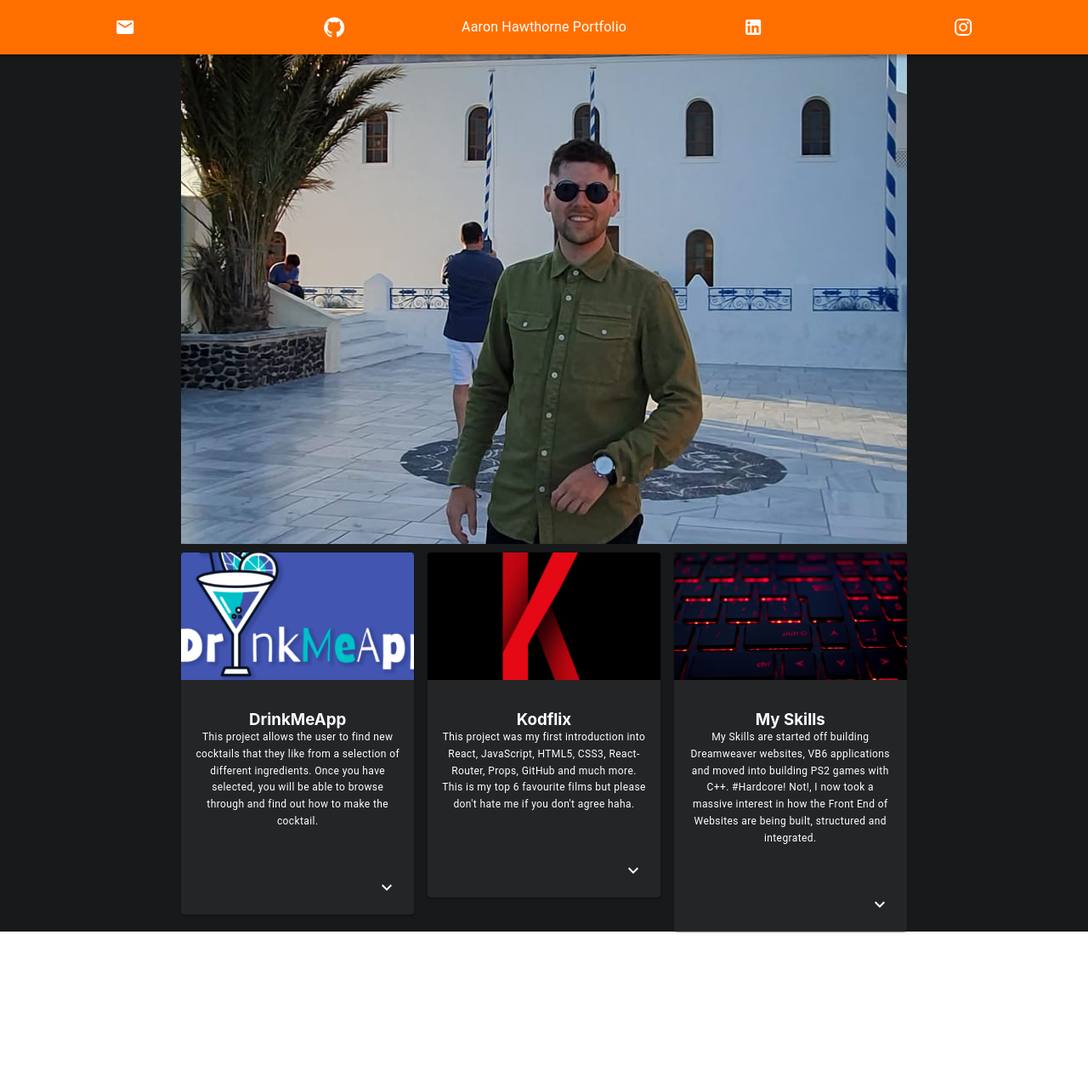
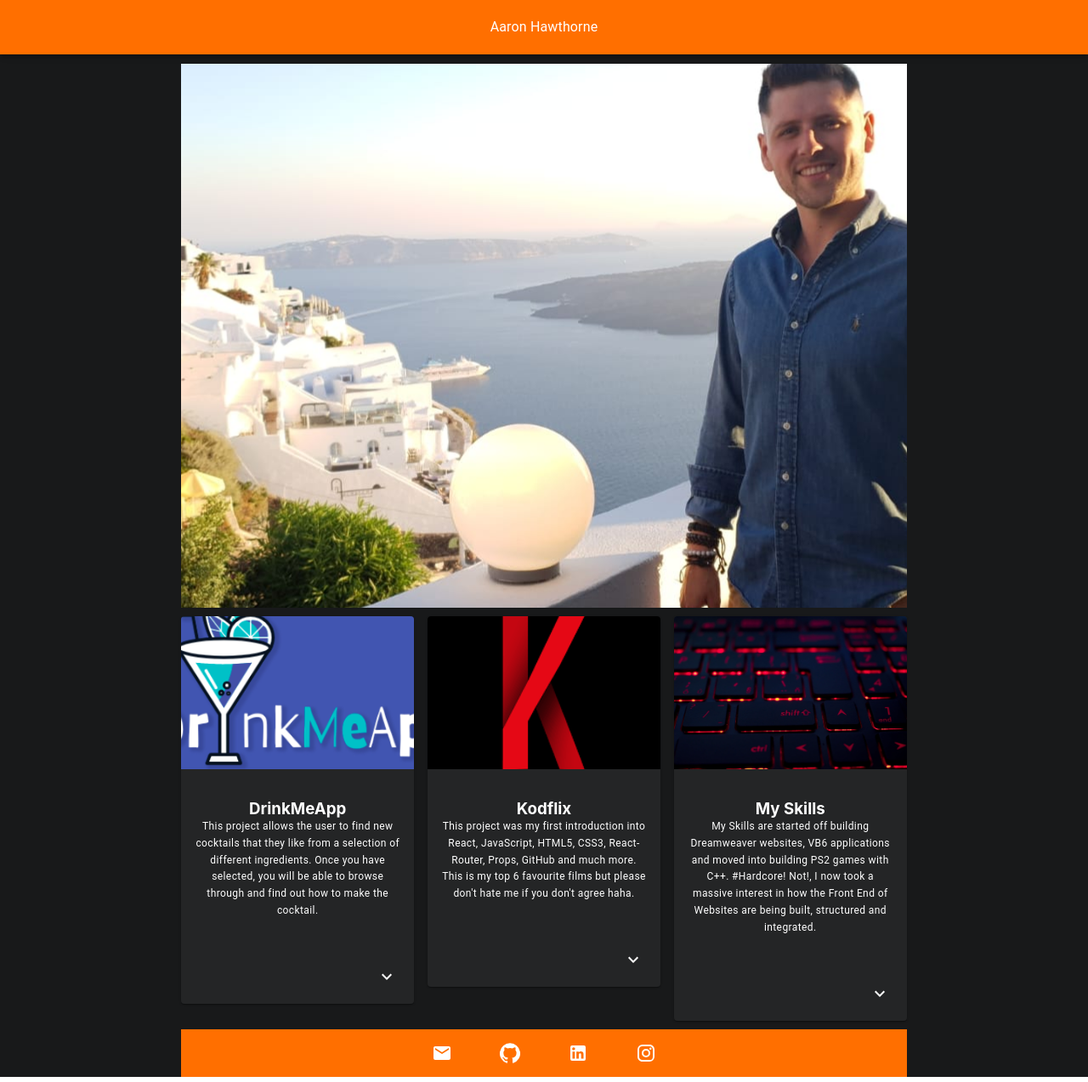
Before and after one commit to Awthor/AaronHawthorne, a React (Create React App) app: page / in a window 1280 px wide. Shown: the whole page at 85% size. Before the commit the page ends 1104 px from the top, so only its background shows below. Built offline with nearby package versions, Linux system fonts and the light colour scheme.

Commit message:
adding in social media and new picture

```diff
--- a/src/App.js
+++ b/src/App.js
@@ -5,6 +5,7 @@ import Content from "./Components/Content/Content";
 import me from './Components/Images/Me.jpg';
 import Team from "./Components/Team/Team.js";
 import "./App.css";
+import LabelBottomNavigation from "./Components/Footer/Footer"
 import Container from '@material-ui/core/Container';
 
 
@@ -19,6 +20,7 @@ const App = () => {
         <Grid item xs={12} sm={8}>
         <Team />
         <Content />
+        <LabelBottomNavigation />
         </Grid>
         <Grid item xs={false} sm={2} />
       </Grid>
--- a/src/Components/Card/Card.js
+++ b/src/Components/Card/Card.js
@@ -13,6 +13,7 @@ import EmailIcon from '@material-ui/icons/Email';
 const useStyles = makeStyles((theme) => ({
   root: {
     marginTop: 10,
+    marginBottom: 10,
   },
   media: {
     height: 140,
@@ -43,7 +44,7 @@ const MyCard = props => {
       <a href={externalUrl} target="_blank" rel="noopener noreferrer">
       <CardMedia
         className={classes.media}
-        style={{ height: "150px" }}
+        style={{ height: "180px" }}
         image={imageUrl}
 
         /></a>
--- /dev/null
+++ b/src/Components/Footer/Footer.js
@@ -0,0 +1,30 @@
+import React from 'react';
+import { makeStyles } from '@material-ui/core/styles';
+import BottomNavigation from '@material-ui/core/BottomNavigation';
+import BottomNavigationAction from '@material-ui/core/BottomNavigationAction';
+import EmailIcon from '@material-ui/icons/Email';
+import GitHubIcon from '@material-ui/icons/GitHub';
+import LinkedInIcon from '@material-ui/icons/LinkedIn';
+import InstagramIcon from '@material-ui/icons/Instagram';
+
+const useStyles = makeStyles({
+  typographyStyle2: {
+    color: '#fff'
+}});
+
+export default function LabelBottomNavigation() {
+  const classes = useStyles();
+
+  return (
+    <BottomNavigation item xs={12} sm={4} width="100%" display="flex" style={ {background: '#ff6f00' }}>
+    <a href={`mailto:aaronhawthorne12345@gmail.com`} target="_blank" rel="noopener noreferrer">
+         <BottomNavigationAction label="Email Me" value="recents" icon={<EmailIcon className={classes.typographyStyle2} />} /></a>
+    <a href='https://github.com/Awthor' target="_blank" rel="noopener noreferrer">
+      <BottomNavigationAction label="GitHub" value="favorites" icon={<GitHubIcon className={classes.typographyStyle2} />} /></a>
+    <a href='https://www.linkedin.com/in/aaronhawthorneproptech/' target="_blank" rel="noopener noreferrer">
+      <BottomNavigationAction label="LinkedIn" value="nearby" icon={<LinkedInIcon className={classes.typographyStyle2}/>} /></a>
+    <a href='https://www.instagram.com/aaronhawthorne_/' target="_blank" rel="noopener noreferrer">
+      <BottomNavigationAction label="Instagram" value="folder" icon={<InstagramIcon className={classes.typographyStyle2} />} /></a>
+    </BottomNavigation>
+  );
+  }
--- a/src/Components/Header/Header.js
+++ b/src/Components/Header/Header.js
@@ -7,35 +7,31 @@ import GitHubIcon from '@material-ui/icons/GitHub';
 import LinkedInIcon from '@material-ui/icons/LinkedIn';
 import InstagramIcon from '@material-ui/icons/Instagram';
 import { createMuiTheme } from '@material-ui/core/styles';
+import signature from '../Images/signature.jpeg';
+import Me from '../Images/Me.jpg';
 
 const useStyles = makeStyles(() => ({
   typographyStyles: {
-    flex: 1,
-    color : '#353535'
+    color : '#353535',
   },
   typographyStyle2: {
     flex: 1,
     color: '#fff'
   },
-  iconStyles: {
-    position: 'relative',
-    flexGrow: 1,
-    marginRight: 1,
+  appBar: {
+    top: 'auto',
+    bottom: 0,
   },
-  }));
+}));
 
 const Header = () => {
   const classes = useStyles();
   return (
-    <AppBar position="fixed"style={{ background: '#ff6f00' }}>
+    <AppBar position="fixed" style={{ background: '#ff6f00' }}>
       <Toolbar>
-      <EmailIcon className={classes.typographyStyle2} />
-      <GitHubIcon className={classes.typographyStyle2} />
         <Typography className={classes.typographyStyle2}>
-          Aaron Hawthorne Portfolio
+        Aaron Hawthorne
         </Typography>
-        <LinkedInIcon className={classes.typographyStyle2} />
-        <InstagramIcon className={classes.typographyStyle2} />
       </Toolbar>
     </AppBar>
 
--- a/src/Components/Team/Team.css
+++ b/src/Components/Team/Team.css
@@ -14,11 +14,12 @@
   }
 
   .Team {
-    background-color: #fff;
-    background: url("../Images/Me.jpg") no-repeat center fixed;
+    background: url("../Images/Me.jpg") no-repeat center;
+    margin-top: 75px;
     text-align: center;
     padding-right: 0;
     height: 40rem;
+
   }
 
   .Team .row {
--- a/src/Components/Team/Team.js
+++ b/src/Components/Team/Team.js
@@ -11,7 +11,6 @@ export default function Team() {
     return (
         <div className="Team" id="Team">
             <div className="row">
-
                 <SocialMedia
                     name="Aaron Hawthorne"
                 />
```
Also changed, not shown: src/Components/Images/Me.jpg, src/Components/Images/signature.jpeg (added).
